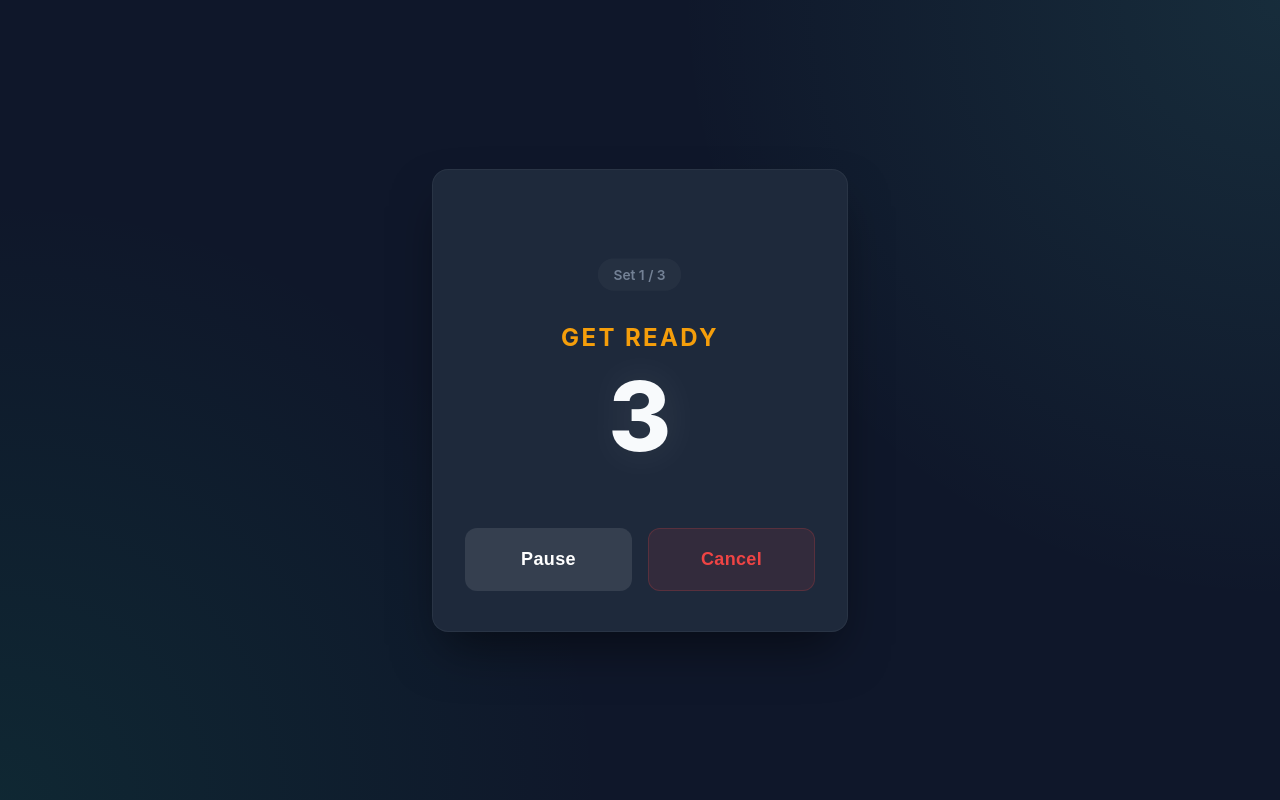
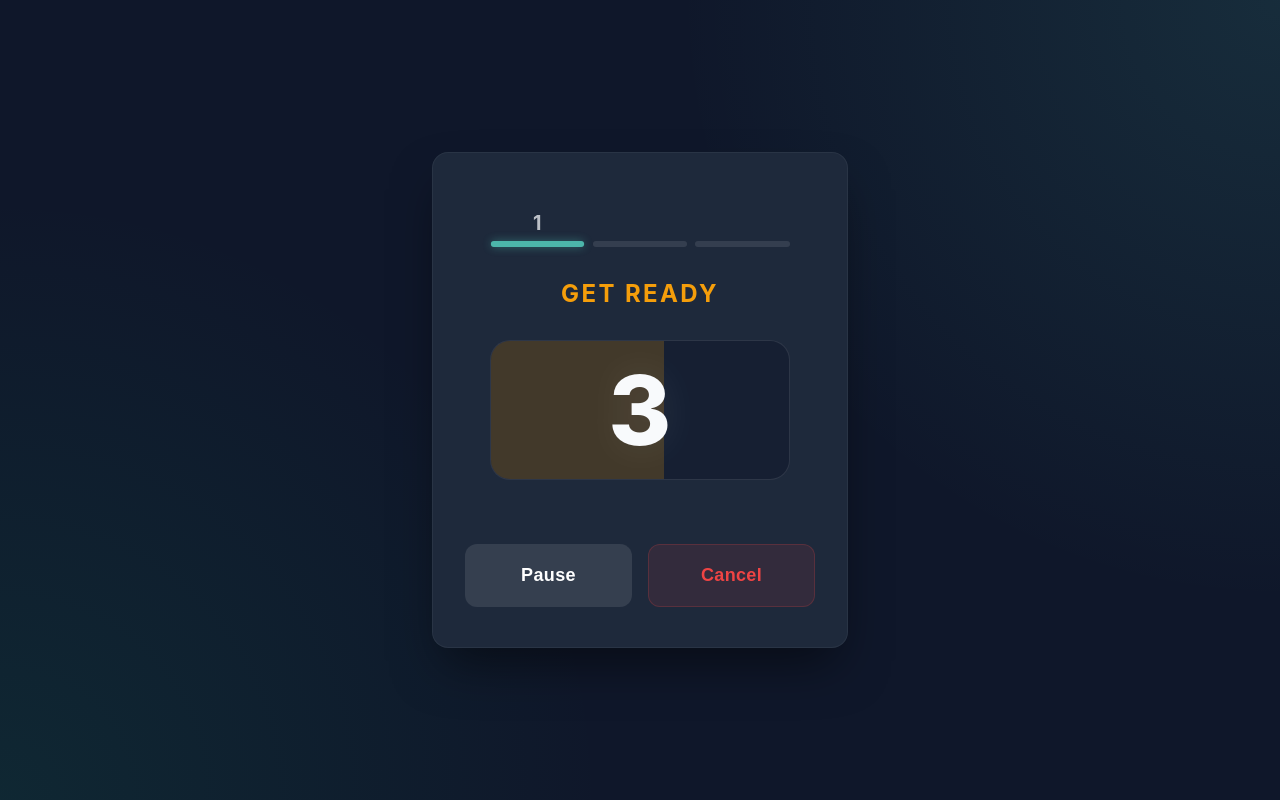
Before and after one commit to latompa/chattytimer, a React (Vite) app: page / in a window 1280 px wide. Both pictures are taken after a click on the button "Start Workout". Built offline with nearby package versions, Linux system fonts and the light colour scheme.

Commit message:
Add progress bar to timer and set number indicator

```diff
--- a/src/components/ActiveTimer.jsx
+++ b/src/components/ActiveTimer.jsx
@@ -152,6 +152,19 @@ export default function ActiveTimer({ config, onCancel }) {
         }
     };
 
+    const getTotalTimeForPhase = () => {
+        if (phase === 'PREPARE') return 5;
+        if (phase === 'WORK') return config.duration;
+        if (phase === 'REST') return config.rest;
+        return 1;
+    };
+
+    const getProgressPercentage = () => {
+        if (phase === 'DONE') return 100;
+        const total = getTotalTimeForPhase();
+        return ((total - timeLeft + 1) / total) * 100;
+    };
+
     const handleCancel = () => {
         window.speechSynthesis.cancel();
         onCancel();
@@ -160,8 +173,23 @@ export default function ActiveTimer({ config, onCancel }) {
     return (
         <div className="card">
             <div className="timer-display">
-                <div className="set-tracker pulse">
-                    Set {currentSet} / {config.sets}
+                <div className="set-tracker">
+                    {Array.from({ length: config.sets }).map((_, i) => {
+                        const setNumber = i + 1;
+                        let segmentClass = "set-segment";
+                        if (setNumber < currentSet || phase === 'DONE') {
+                            segmentClass += " completed";
+                        } else if (setNumber === currentSet) {
+                            segmentClass += " active pulse";
+                        }
+                        return (
+                            <div key={i} className={segmentClass}>
+                                {setNumber === currentSet && phase !== 'DONE' && (
+                                    <div className="set-number">{setNumber}</div>
+                                )}
+                            </div>
+                        );
+                    })}
                 </div>
 
                 <div className="phase-text" data-phase={phase}>
@@ -171,8 +199,14 @@ export default function ActiveTimer({ config, onCancel }) {
                     {phase === 'DONE' && 'DONE'}
                 </div>
 
-                <div className="time-text">
-                    {phase === 'WORK' ? Math.max(0, config.duration - timeLeft + 1) : timeLeft}
+                <div className="progress-bar-container" data-phase={phase}>
+                    <div
+                        className="progress-bar-fill"
+                        style={{ width: `${getProgressPercentage()}%` }}
+                    />
+                    <div className="time-text">
+                        {phase === 'WORK' ? Math.max(0, config.duration - timeLeft + 1) : timeLeft}
+                    </div>
                 </div>
             </div>
 
--- a/src/index.css
+++ b/src/index.css
@@ -167,23 +167,87 @@ select option {
   color: #A855F7;
 }
 
+.progress-bar-container {
+  width: 100%;
+  max-width: 300px;
+  height: 140px;
+  background: rgba(15, 23, 42, 0.5);
+  border: 1px solid rgba(255, 255, 255, 0.1);
+  border-radius: 20px;
+  position: relative;
+  overflow: hidden;
+  display: flex;
+  justify-content: center;
+  align-items: center;
+  margin-top: 1rem;
+}
+
+.progress-bar-fill {
+  position: absolute;
+  top: 0;
+  left: 0;
+  height: 100%;
+  background: rgba(94, 234, 212, 0.2);
+  transition: width 1s linear;
+}
+
+.progress-bar-container[data-phase="WORK"] .progress-bar-fill {
+  background: rgba(16, 185, 129, 0.2); /* success */
+}
+.progress-bar-container[data-phase="REST"] .progress-bar-fill {
+  background: rgba(59, 130, 246, 0.2); /* blue */
+}
+.progress-bar-container[data-phase="PREPARE"] .progress-bar-fill {
+  background: rgba(245, 158, 11, 0.2); /* warning */
+}
+.progress-bar-container[data-phase="DONE"] .progress-bar-fill {
+  background: rgba(168, 85, 247, 0.2); /* done */
+}
+
 .time-text {
   font-size: 6rem;
   font-weight: 800;
   font-variant-numeric: tabular-nums;
   line-height: 1;
   text-shadow: 0 0 40px rgba(255, 255, 255, 0.1);
+  position: relative;
+  z-index: 10;
 }
 
 .set-tracker {
-  display: inline-block;
-  background: rgba(255, 255, 255, 0.05);
-  padding: 0.5rem 1rem;
-  border-radius: 20px;
-  font-size: 0.875rem;
-  font-weight: 600;
-  color: var(--text-muted);
+  display: flex;
+  gap: 0.5rem;
   margin-bottom: 2rem;
+  width: 100%;
+  max-width: 300px;
+}
+
+.set-segment {
+  flex: 1;
+  height: 6px;
+  background: rgba(255, 255, 255, 0.1);
+  border-radius: 3px;
+  transition: var(--transition);
+  position: relative;
+}
+
+.set-number {
+  position: absolute;
+  bottom: 12px;
+  left: 50%;
+  transform: translateX(-50%);
+  font-size: 1.25rem;
+  font-weight: bold;
+  color: var(--text-main);
+}
+
+.set-segment.active {
+  background: var(--primary);
+  box-shadow: 0 0 10px rgba(94, 234, 212, 0.5);
+}
+
+.set-segment.completed {
+  background: var(--success);
 }
 
 .controls-grid {
```
